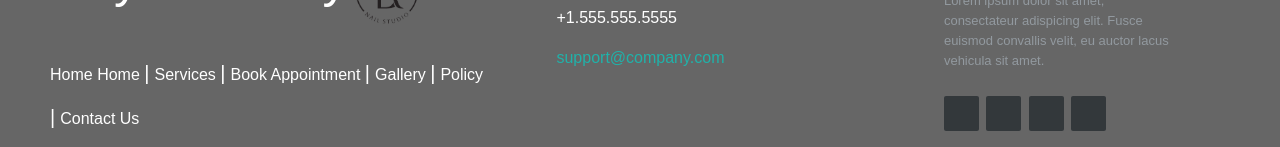
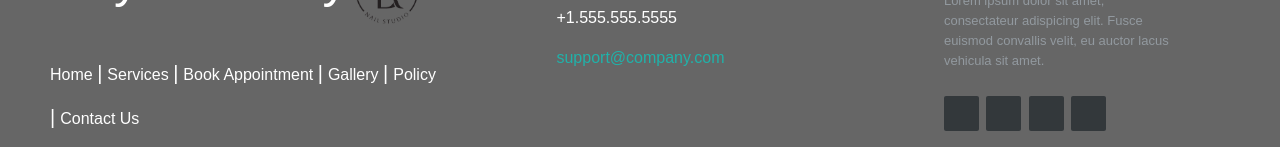
Before and after one commit to oncreationda/Royal-Beauty, a plain HTML site: page index.html in a window 1280 px wide. Shown: the part 238-385 px from the top of the page. Drawn offline with Linux system fonts and the light colour scheme.

Commit message:
remove <a>

```diff
--- a/index.html
+++ b/index.html
@@ -96,7 +96,6 @@
 
          <p class="footer-links">
             <a href="#" class="link-1">Home</a>
-            <a href="#" class="link-1">Home</a>
             <a href="#">Services</a>
             <a href="#">Book Appointment</a>
             <a href="#">Gallery</a>
```
